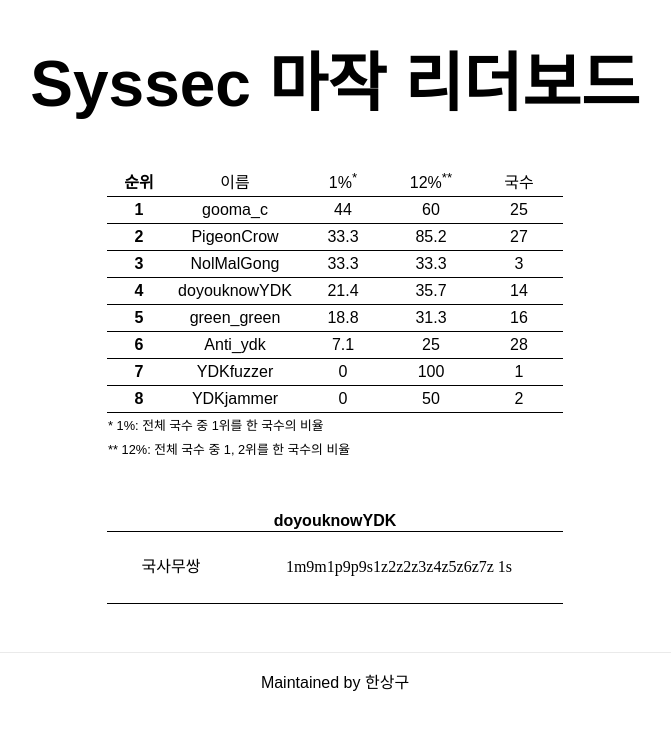
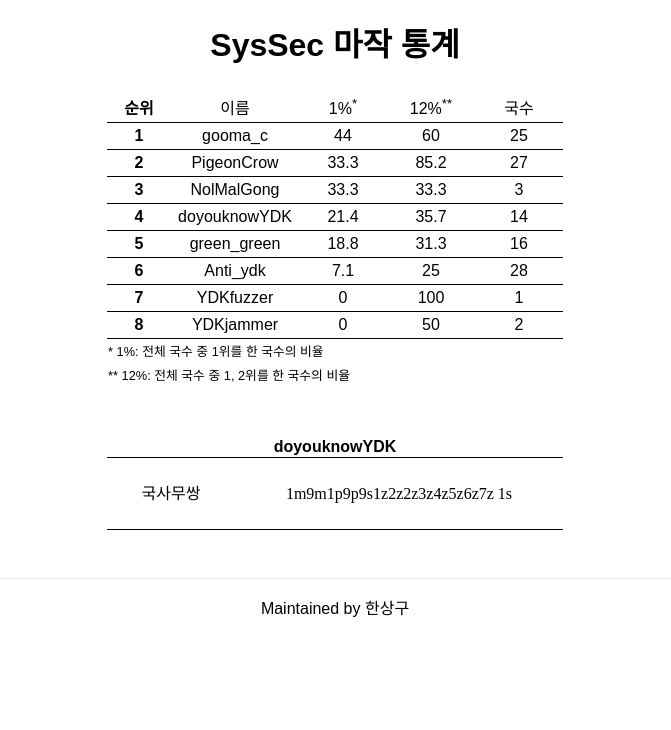
Before and after one commit to KOREAN139/syssec-leaderboard, a Next.js app: page / in a window 1280 px wide. Shown: the top 730 px of the page, without its empty margins (305-976 px from the left). Built offline with nearby package versions, Linux system fonts and the light colour scheme; a web font is replaced by a local one.

Commit message:
refactor(page): split header as component

```diff
--- /dev/null
+++ b/components/header.tsx
@@ -0,0 +1,12 @@
+import type { NextComponentType } from 'next'
+import styles from '@/styles/Header.module.css'
+
+const Header: NextComponentType = () => {
+  return (
+    <div className={styles.container}>
+      <h1 className={styles.title}>SysSec 마작 통계</h1>
+    </div>
+  )
+}
+
+export default Header
--- a/components/layout.tsx
+++ b/components/layout.tsx
@@ -1,5 +1,6 @@
+import Head from 'next/head';
 import Footer from '@/components/footer';
-import Head from 'next/head';
+import Header from '@/components/header';
 import styles from '@/styles/Layout.module.css';
 
 type LayoutProps = {
@@ -15,6 +16,7 @@ const Layout = ({ children }: LayoutProps) => {
         <link rel="icon" href="/favicon.ico" />
         <link rel="stylesheet" as="style" crossOrigin="true" href="https://cdn.jsdelivr.net/gh/orioncactus/pretendard/dist/web/variable/pretendardvariable.css" />
       </Head>
+      <Header />
       <main className={styles.main}>{children}</main>
       <Footer />
     </>
--- a/pages/index.tsx
+++ b/pages/index.tsx
@@ -6,10 +6,6 @@ import Leaderboard from '@/components/leaderboard';
 const Home: NextPage = () => {
   return (
     <div className={styles.container}>
-      <h1 className={styles.title}>
-        Syssec 마작 리더보드
-      </h1>
-
       <Leaderboard />
       <YakumanBoard />
     </div>
--- /dev/null
+++ b/styles/Header.module.css
@@ -0,0 +1,14 @@
+.container {
+  position: fixed;
+  top: 0;
+  left: 0;
+  right: 0;
+  height: 3rem;
+}
+
+.title {
+  text-align: center;
+  height: 3rem;
+  line-height: 3rem;
+  font-size: 2rem;
+}
--- a/styles/Home.module.css
+++ b/styles/Home.module.css
@@ -6,10 +6,3 @@
   justify-content: center;
   align-items: center;
 }
-
-.title {
-  margin: 0;
-  line-height: 1.15;
-  font-size: 4rem;
-  text-align: center;
-}
```
